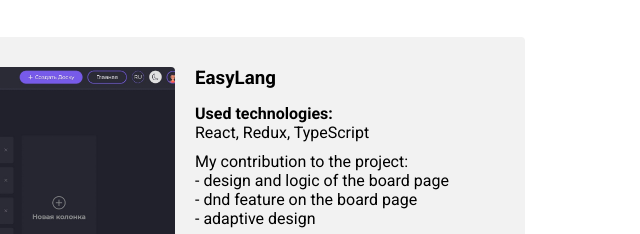
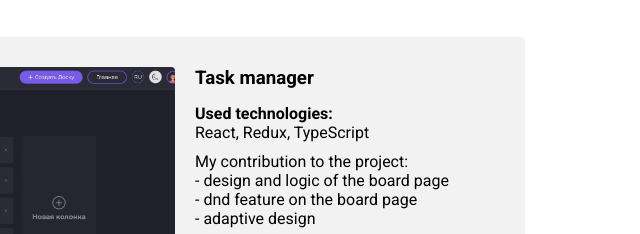
Before and after one commit to kritskaya/CV, a plain HTML site: page index.html in a window 1280 px wide. Shown: the part 4430-4664 px from the top of the page, 505-1145 px from the left. Drawn offline with Linux system fonts and the light colour scheme.

Commit message:
fix: fix project name

```diff
--- a/index.html
+++ b/index.html
@@ -350,7 +350,7 @@
           <li class="projects__item">
             <img class="projects__img" src="./assets/images/projects/task-manager.jpg" alt="project">
             <div class="projects__content">
-              <h3 class="projects__name">EasyLang</h3>
+              <h3 class="projects__name">Task manager</h3>
               <div class="projects__technologies">
                 <h4>Used technologies:</h4>
                 <p>React, Redux, TypeScript</p>
```
